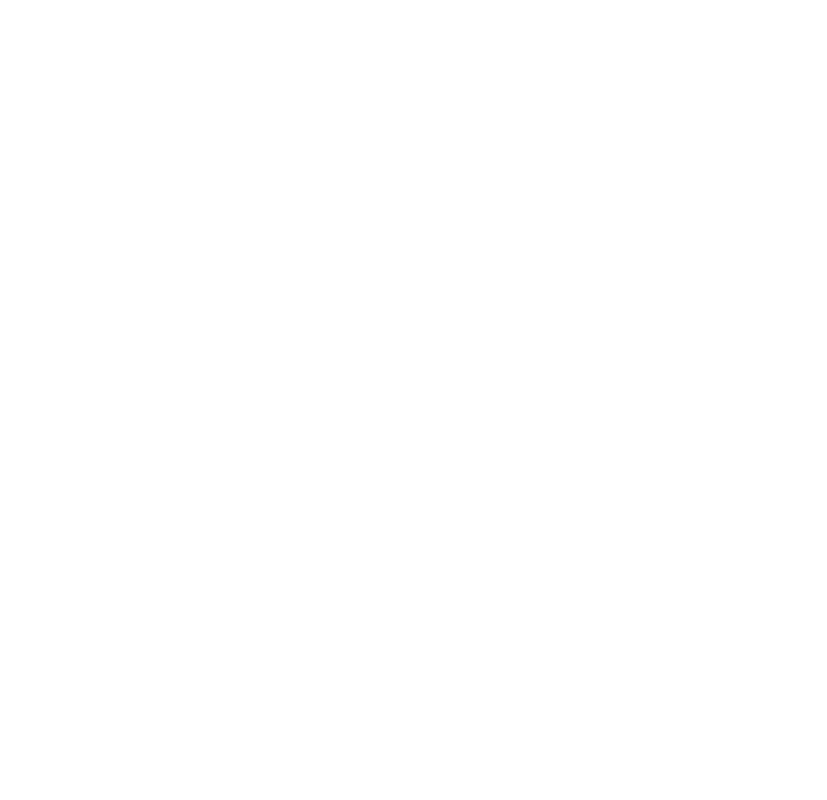
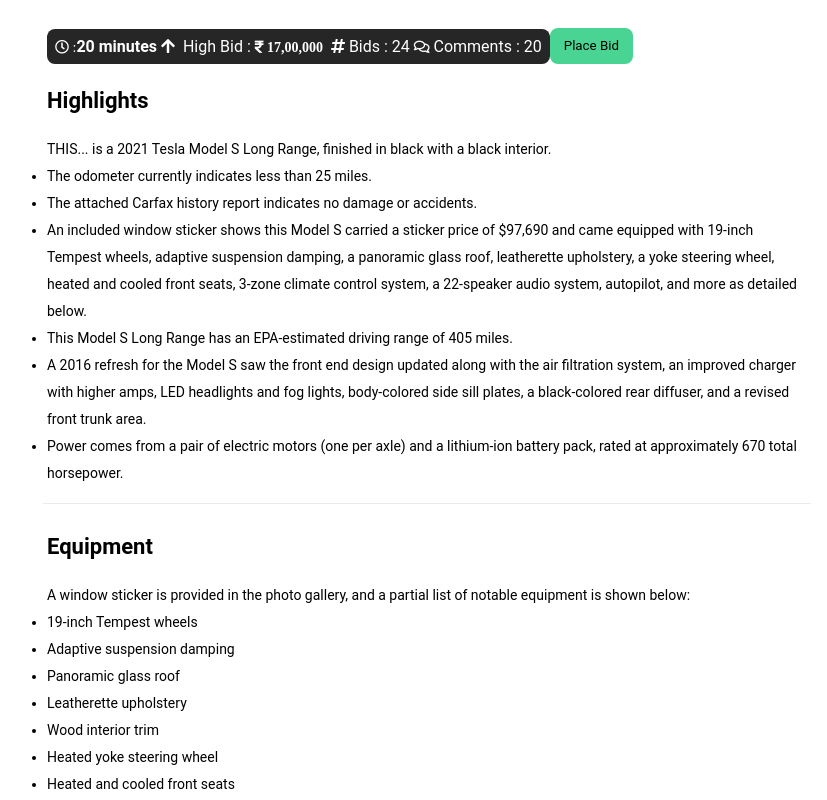
Before and after one commit to anmolgrwl17/Auction_Project, a React (Create React App) app: page /CarPage in a window 1280 px wide. Shown: the part 220-1020 px from the top of the page, without its empty margins (37-864 px from the left). Before the commit the page ends 800 px from the top, so only its background shows below. Built offline with nearby package versions, Linux system fonts and the light colour scheme.

Commit message:
carPageDev

```diff
--- a/src/App.css
+++ b/src/App.css
@@ -2,9 +2,12 @@
   box-sizing: border-box;
   margin: 0;
   padding: 0;
-  font-family: 'Raleway', sans-serif;
+  font-family: 'Montserrat', 'Poppins', 'Roboto';
 }
-@import url("https://fonts.googleapis.com/css2?family=Raleway:wght@200;300;400;500;600;700;900&display=swap");
+/* @import url("https://fonts.googleapis.com/css2?family=Raleway:wght@200;300;400;500;600;700;900&display=swap"); */
+@import url('https://fonts.googleapis.com/css2?family=Montserrat:wght@200;300;400;500;600;700;900&display=swap');
+@import url('https://fonts.googleapis.com/css2?family=Poppins:wght@200;300;400;500;600;700;900&display=swap');
+@import url('https://fonts.googleapis.com/css2?family=Roboto:wght@100;300;400;500;700;900&display=swap');
 
 .home,
 .services,
--- a/src/components/Cards.css
+++ b/src/components/Cards.css
@@ -202,6 +202,16 @@
     box-sizing: border-box;
   } */
 
+  .far{
+    font-size: 14px;
+  }
+
+  .fa-rupee-sign{
+    font-size: 14px;
+    font-family: "Font Awesome 5 Free",'Montserrat';
+    font-weight: 600;
+  }
+
 .bid-bar-mini{
     bottom: 8px;
     left: 8px;
@@ -219,6 +229,7 @@
     color: #fff;
     font-style: normal;
     font-weight: 400;
+    font-size: 14px;
     white-space: nowrap;
     align-items: center;
   }
@@ -269,18 +280,18 @@
 
   .cards__item__head {
     color: #252e48;
-    font-size: 18px;
+    font-size: 16px;
     line-height: 24px;
   }
 
   .cards__item__text {
-    font-size: 16px;
+    font-size: 14px;
     line-height: 24px;
   }
 
   .cards__item__city {
     color: #828282;
-    font-size: 16px;
+    font-size: 14px;
     font-weight: 500;
     line-height: 19px;
   }
@@ -307,7 +318,7 @@
     display: flex;
     justify-content: space-between;
     color: #828282;
-    font-size: 16px;
+    font-size: 14px;
     font-weight: 500;
     line-height: 24px;
   }
--- a/src/components/Cards.js
+++ b/src/components/Cards.js
@@ -125,7 +125,7 @@
               city = 'Lucknow, UP'
               label= 'Bid Price'
               timeLeft= ' 1 Day '
-              bidPrice= ' 17,00,000'
+              bidPrice= ' ₹ 17,00,000'
               path='/CarPage'
             />
             <CardItem
--- a/src/components/pages/CarPage.css
+++ b/src/components/pages/CarPage.css
@@ -1,5 +1,5 @@
 .carPage{
-    margin: 10px 20px;
+    margin: 40px 80px;
 }
 
 .auction-title{
@@ -61,6 +61,50 @@
     margin-bottom: 17px;
 }
 
+.barCarPage{
+    display: inline-flex;
+    align-items: center;
+    margin-bottom: 20px;
+}
+
+.bidBarCarPage{
+    background: #262626;
+    border-radius: 8px;
+    position: relative;
+    color: #fff;
+    font-style: normal;
+    font-weight: 400;
+    white-space: nowrap;
+    align-items: center;
+}
+
+.placeBidBtn{
+    background-color: #4ad493;
+    padding: 0 14px;
+    margin: 6px 0;
+    border: none;
+    border-radius: 8px;
+    line-height: 36px;
+}
+
+/* Car Details */
+.detail-section{
+padding: 32px 4px 16px;
+border-bottom: 1px solid #ebebeb;
+width: 60vw;
+}
+
+h4{
+    margin-bottom: 24px;
+    font-size: 22px;
+    line-height: 22px;
+}
+
+.detail-body{
+    line-height: 27px;
+    font-size: 14px;
+}
+
 @media (min-width: 769px){
 .auction-details .auction-photos {
     order: 1;
--- a/src/components/pages/CarPage.js
+++ b/src/components/pages/CarPage.js
@@ -4,6 +4,7 @@
 
 function CarPage() {
     return (
+        <>
         <div className='carPage'>
             <div className='auction-title'>
                 <h1>2017 BMW M4 Coupe</h1>
@@ -18,19 +19,60 @@
             <div className='col for-hero'></div>
             <div className='gallery-preview'></div>
 
-            <div className= ''>
-                <div className= 'bar-bg'>
-                    <div className='bid-bar'>
+            <div class="detail-section detail-highlights">
+                <div className= 'barCarPage'>
+                    <div className='bidBarCarPage'>
                         <div className="bid-stats">
                         <div><i class="far fa-clock"> :</i><strong>20 minutes</strong></div>
-                        <div>&nbsp;&nbsp;Bid : <i class="fas fa-rupee-sign">17,000</i></div>
+                        <div>&nbsp;<i class="fas fa-arrow-up"></i> &nbsp;High Bid : <i class="fas fa-rupee-sign"> 17,00,000</i></div>
+                        <div>&nbsp;&nbsp;<i class="fas fa-hashtag"></i> Bids : 24</div>
+                        <div>&nbsp;<i class="far fa-comments"></i>&nbsp;Comments : 20</div>
                     </div>
-                </div>
+                    </div>
+                <button className="placeBidBtn">Place Bid</button>
             </div>
-        </div>
 
-        </div>
+            <h4>Highlights</h4>
+            <div class="detail-body">
+                <p>THIS... is a 2021 Tesla Model S Long Range, finished in black with a black interior. </p>
+                <ul>
+                    <li>The odometer currently indicates less than 25 miles. </li>
+                    <li>The attached Carfax history report indicates no damage or accidents.</li>
+                    <li>An included window sticker shows this Model S carried a sticker price of $97,690 and came equipped with 19-inch Tempest wheels, adaptive suspension damping, a panoramic glass roof, leatherette upholstery, a yoke steering wheel, heated and cooled front seats, 3-zone climate control system, a 22-speaker audio system, autopilot, and more as detailed below. </li>
+                    <li>This Model S Long Range has an EPA-estimated driving range of 405 miles. </li>
+                    <li>A 2016 refresh for the Model S saw the front end design updated along with the air filtration system, an improved charger with higher amps, LED headlights and fog lights, body-colored side sill plates, a black-colored rear diffuser, and a revised front trunk area.</li>
+                    <li>Power comes from a pair of electric motors (one per axle) and a lithium-ion battery pack, rated at approximately 670 total horsepower.</li>
+                    </ul>
+                    </div>
+                    </div>
 
+                    <div class="detail-section detail-equipment">
+                        <h4>Equipment</h4><div class="detail-body">
+                            <p>A window sticker is provided in the photo gallery, and a partial list of notable equipment is shown below:</p>
+                            <ul>
+                                <li>19-inch Tempest wheels</li>
+                                <li>Adaptive suspension damping</li>
+                                <li>Panoramic glass roof</li>
+                                <li>Leatherette upholstery</li>
+                                <li>Wood interior trim</li>
+                                <li>Heated yoke steering wheel</li>
+                                <li>Heated and cooled front seats</li>
+                                <li>Heated rear seats</li>
+                                <li>17-inch touchscreen </li>
+                                <li>3-zone climate control system</li>
+                                <li>Onboard maps and navigation</li>
+                                <li>22-speaker audio system</li>
+                                <li>Autopilot</li>
+                                </ul>
+                                </div>
+                                </div>
+                                <div class="detail-section detail-other_items"><h4>Other Items Included in Sale</h4><div class="detail-body"><ul><li>2 key fobs, 2 key cards</li><li>Owner's manual and supplements</li><li>Charging cable</li></ul></div></div>
+                                <div class="detail-section detail-ownership_history"><h4>Ownership History</h4><div class="detail-body"><p>The selling dealer purchased this car new in December 2021.</p></div></div>
+                                </div>
+                    </>
+);
+}
+export default CarPage;
 
 /* <div className="quick-facts">
     <dl>
@@ -60,9 +102,3 @@
         <dt>Seller Type</dt><dd>Private Party</dd>
         </dl>
         </div> */
-
-
-
-);
-}
-export default CarPage;
```
